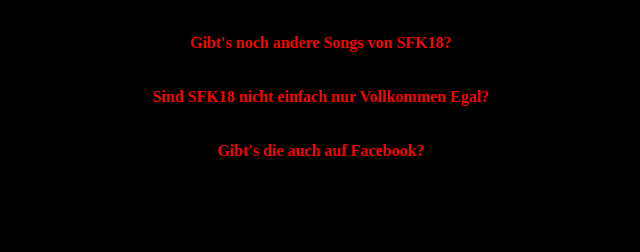
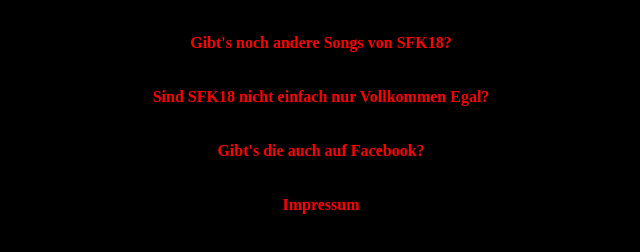
Before and after one commit to rsndhl/sfk18, a plain HTML site: page index.html in a window 1280 px wide. Shown: the part 544-796 px from the top of the page, without its empty margins (319-959 px from the left). Drawn offline with Linux system fonts and the light colour scheme.

Commit message:
added imprint

```diff
--- a/index.html
+++ b/index.html
@@ -39,5 +39,7 @@
 	<a href="nein.html">Sind SFK18 nicht einfach nur Vollkommen Egal?</a>
 <br><br><br>
 	<a href="https://www.facebook.com/sfk18offischl">Gibt's die auch auf Facebook?</a>
+<br><br><br>
+	<a href="http://kaugummipunk.de/impressum">Impressum</a>
 </body>
 </html>
```
